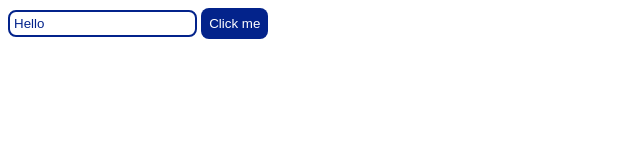
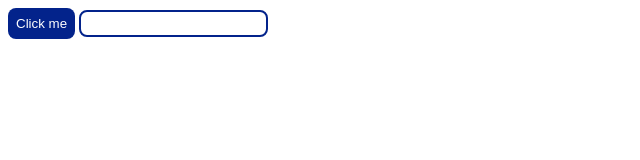
Before and after one commit to Dutko-Diana/Blended-7-8, a plain HTML site: page index.html in a window 1280 px wide. Shown: the whole page, without its empty margins (0-640 px from the left). Drawn offline with Linux system fonts and the light colour scheme.

Commit message:
task1 and task2

```diff
--- a/index.html
+++ b/index.html
@@ -11,15 +11,15 @@
   <body>
     <!-- Перше завдання
     При кліку на кнопку змінити value в input -->
-      <input type="text" id="input"  value="Hello" />
-      <button>Click me</button>
+      <!-- <input type="text" id="input"  value="Hello" />
+      <button>Click me</button> -->
 
 
     <!-- Друге завдання
     При кліку на кнопку показати alert із значенням, яке введено в input -->
-    <!--
+
     <button>Click me</button>
-    <input type="text" id="input" /> -->
+    <input type="text" id="input" />
 
     <!-- Третє завдання
     При кліку на кнопку інпути обмінюються значеннями  -->
```
Also changed, not shown: index.js (+21 -0 lines).
